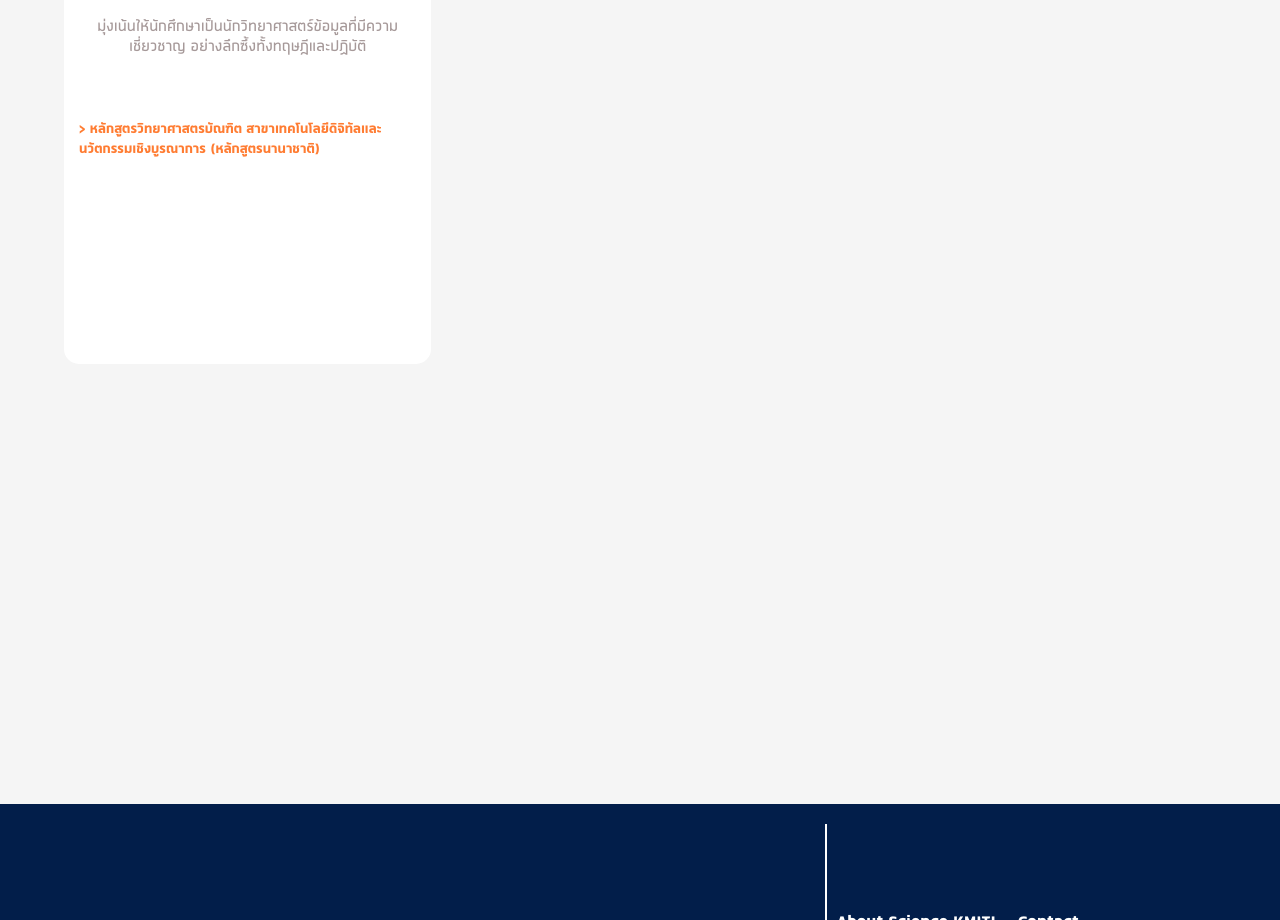
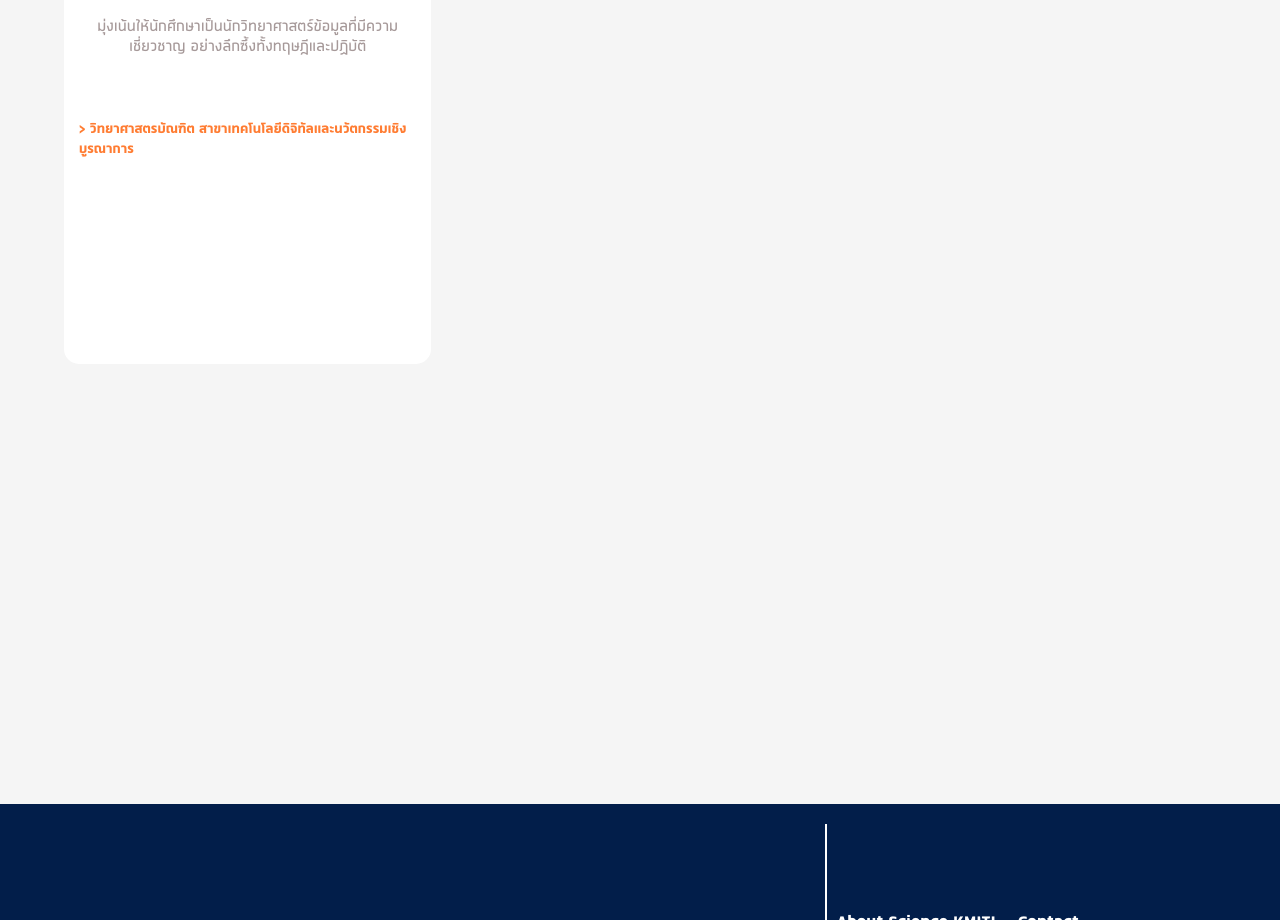
Before and after one commit to Yayawak/web-more-backup, a Next.js app: page /course-bachelor in a window 1280 px wide. Shown: the part 1460-2380 px from the top of the page. Built offline with nearby package versions, Linux system fonts and the light colour scheme.

Commit message:
feat: edit name of KDAI

```diff
--- a/constants/bachelorDepartment.ts
+++ b/constants/bachelorDepartment.ts
@@ -162,7 +162,7 @@ export const bachelorDepartment: IDepartmentCard[] = [
       'มุ่งเน้นให้นักศึกษาเป็นนักวิทยาศาสตร์ข้อมูลที่มีความเชี่ยวชาญ อย่างลึกซึ้งทั้งทฤษฎีและปฏิบัติ',
     curriculum: [
       {
-        name: 'หลักสูตรวิทยาศาสตรบัณฑิต สาขาเทคโนโลยีดิจิทัลและนวัตกรรมเชิงบูรณาการ (หลักสูตรนานาชาติ)',
+        name: 'วิทยาศาสตรบัณฑิต สาขาเทคโนโลยีดิจิทัลและนวัตกรรมเชิงบูรณาการ',
         program: [
           {
             name: '',
```
